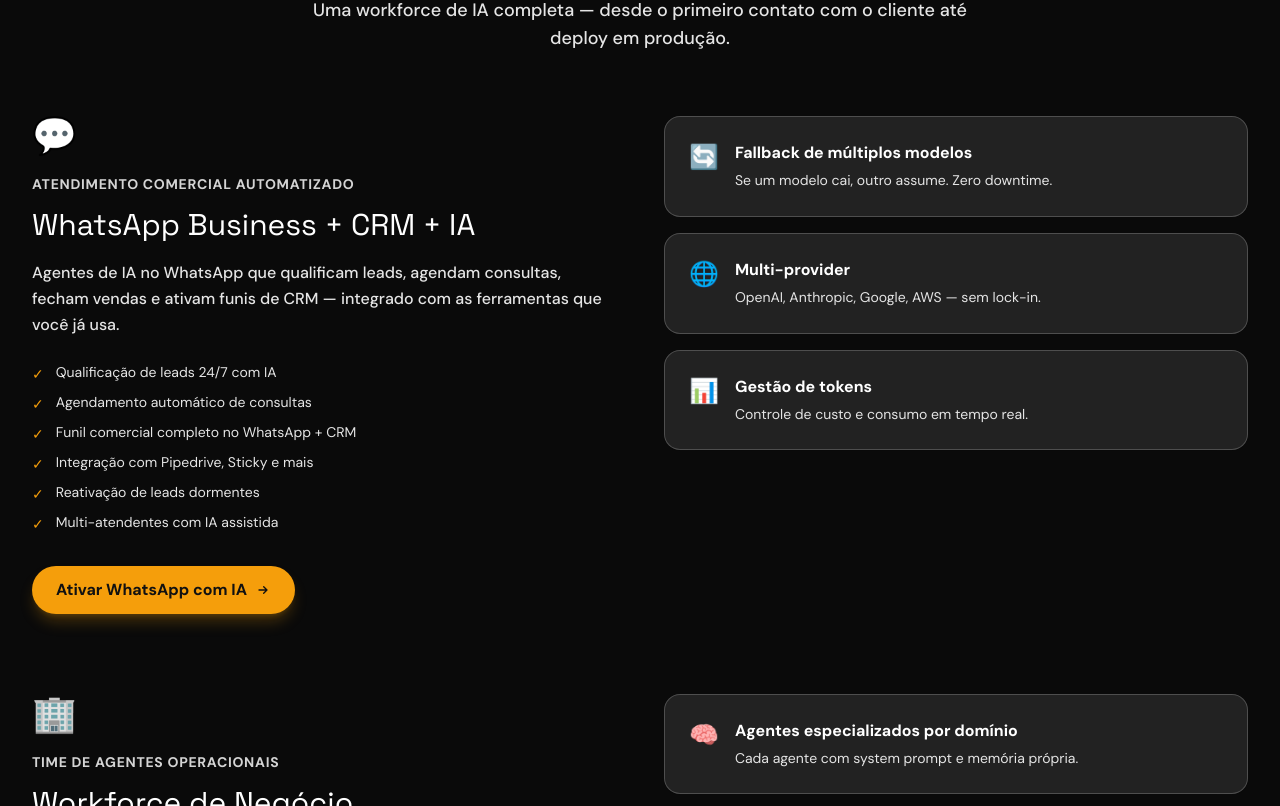
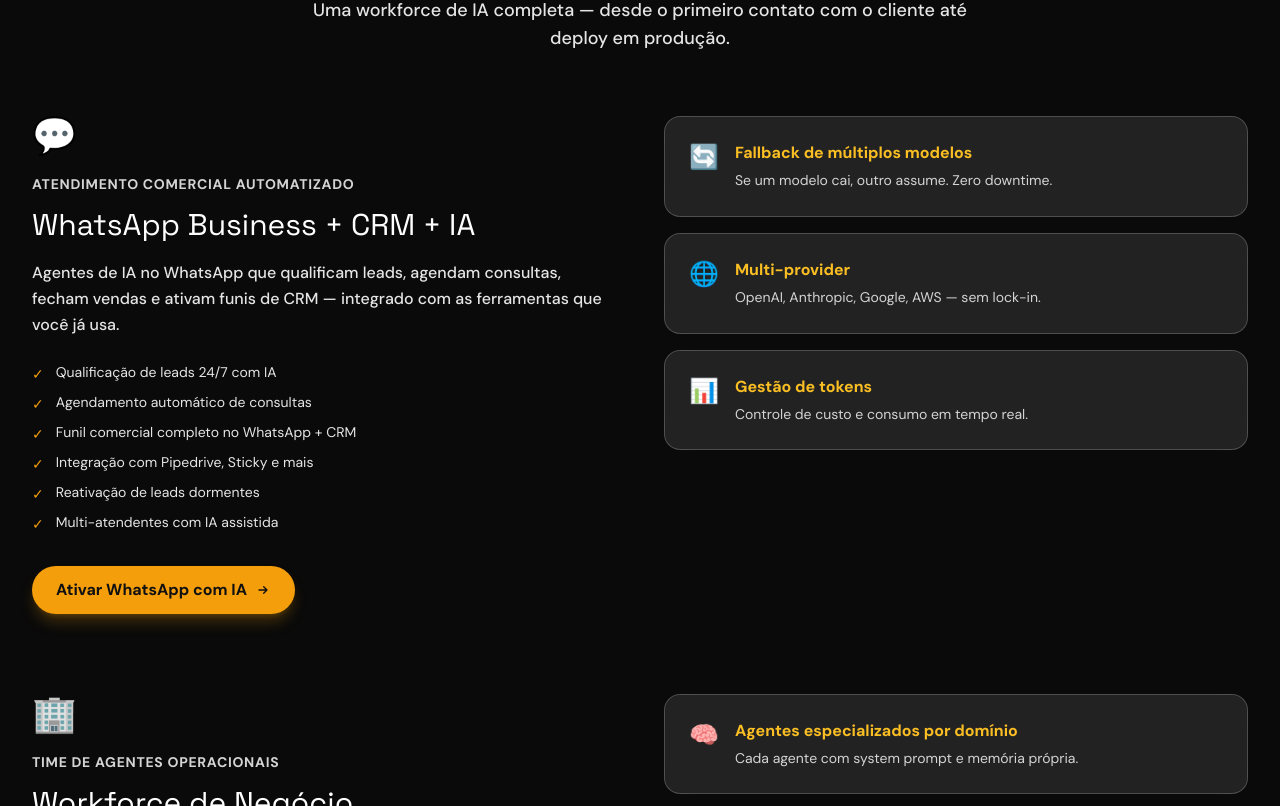
Before and after one commit to sistemabritto/site, a Next.js app: page / in a window 1280 px wide. Shown: the part 1054-1860 px from the top of the page. Built offline with nearby package versions, Linux system fonts and the light colour scheme; no server answers.

Commit message:
fix: OpenCode → OpenClaude + contraste dos cards no Services

```diff
--- a/components/Ecossistema.tsx
+++ b/components/Ecossistema.tsx
@@ -38,7 +38,7 @@ export default function Ecossistema() {
             </div>
  <p className="text-neutral-200 text-sm leading-relaxed mb-6">
   38 agentes especializados (17 de negócio + 21 de engenharia) orquestrados via Claude Code.
-              Rotinas agendadas, memória persistente, dashboard web, multi-provider via OpenCode.
+  Rotinas agendadas, memória persistente, dashboard web, multi-provider via OpenClaude.
  </p>
             <ul className="space-y-2 mb-6">
               <li className="flex items-start gap-2 text-neutral-200 text-sm">
@@ -51,7 +51,7 @@ export default function Ecossistema() {
               </li>
  <li className="flex items-start gap-2 text-neutral-200 text-sm">
    <span className="text-gold-500 mt-0.5">✓</span>
-                <span>OpenCode: tokens free via OpenRouter</span>
+   <span>OpenClaude: tokens free via OpenRouter</span>
  </li>
               <li className="flex items-start gap-2 text-neutral-200 text-sm">
                 <span className="text-gold-500 mt-0.5">✓</span>
@@ -114,7 +114,7 @@ export default function Ecossistema() {
      Motor por trás do EvoNexus
    </h3>
    <p className="text-neutral-300 text-sm">
-              Claude Code + OpenCode = base do EvoNexus
+     Claude Code + OpenClaude = base do EvoNexus
    </p>
  </div>
           <div className="grid grid-cols-1 md:grid-cols-2 gap-6">
@@ -132,9 +132,9 @@ export default function Ecossistema() {
               </a>
             </div>
  <div>
-              <h4 className="text-white font-bold mb-2">OpenCode / OpenRouter</h4>
+   <h4 className="text-white font-bold mb-2">OpenClaude / OpenRouter</h4>
    <p className="text-neutral-200 text-sm leading-relaxed mb-4">
-                Gateway alternativo que permite usar OpenRouter (tokens free),
+     Fork do Claude Code que libera o uso de OpenRouter (tokens free),
      OpenAI, Gemini, AWS Bedrock, Vertex AI. Sem vendor lock-in.
    </p>
               <a
--- a/components/Services.tsx
+++ b/components/Services.tsx
@@ -130,13 +130,13 @@ export default function Services() {
     {service.highlights.map((hl) => (
       <div
         key={hl.label}
-                    className="glass-strong rounded-2xl p-6 border border-gold-500/20 hover:bg-white/10 transition-all duration-200"
+        className="glass-strong rounded-2xl p-6 border border-gold-500/20 hover:bg-white/10 transition-all duration-200 bg-surface-900/80"
       >
         <div className="flex items-start gap-4">
           <span className="text-2xl flex-shrink-0">{hl.icon}</span>
           <div>
-                        <h4 className="text-white font-bold text-base mb-1">{hl.label}</h4>
-                        <p className="text-neutral-200 text-sm leading-relaxed">{hl.desc}</p>
+            <h4 className="text-gold-400 font-bold text-base mb-1">{hl.label}</h4>
+            <p className="text-neutral-300 text-sm leading-relaxed">{hl.desc}</p>
           </div>
         </div>
       </div>
```
Lines whose indentation alone changed are shown as unchanged.
